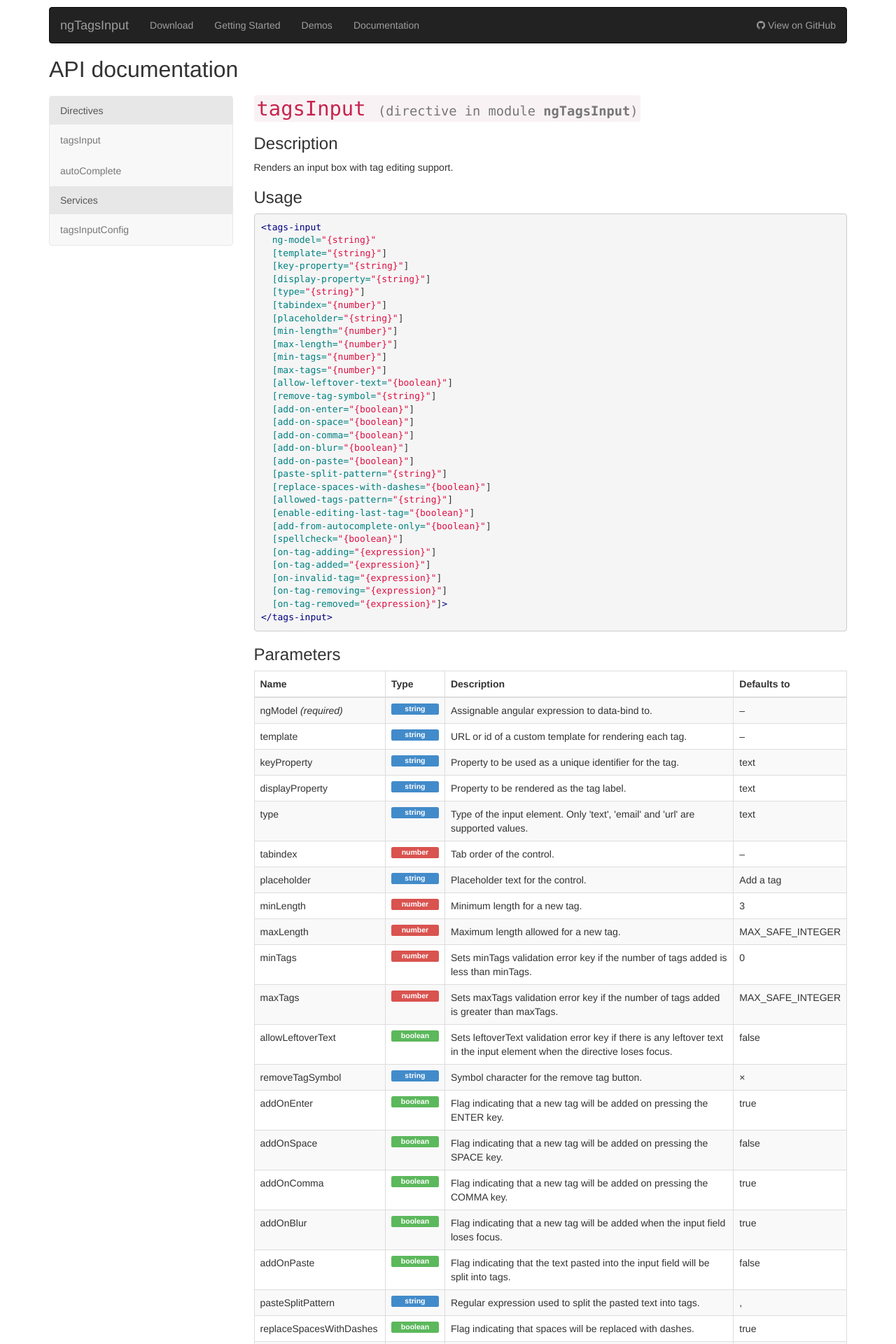
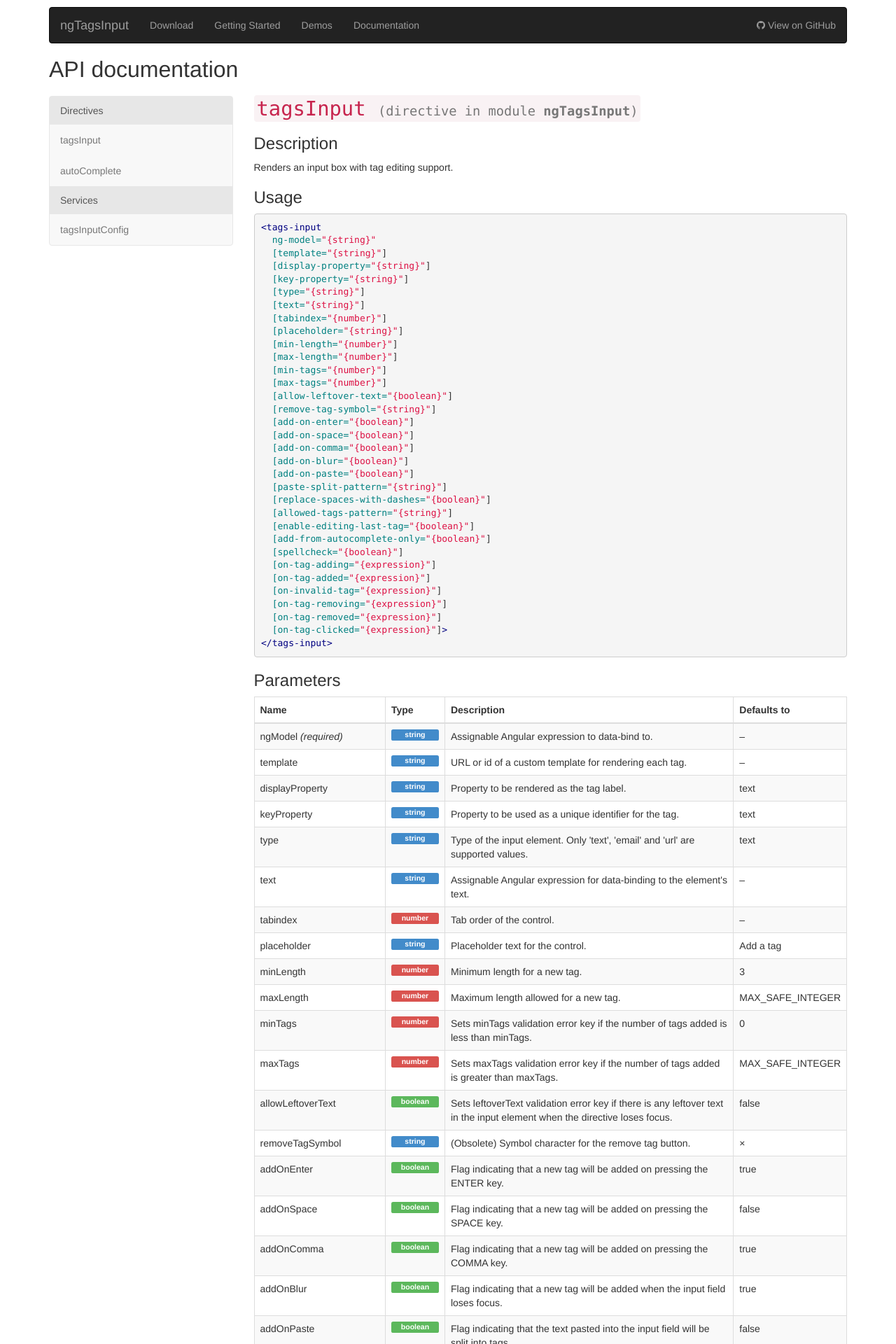
Before and after one commit to mbenford/ngTagsInput, a Jekyll site: the page built from _pages/documentation/api.html, in a window 1280 px wide. Shown: the top 1920 px of the page at 70% size. Built offline with Jekyll 4.4.1, drawn with Linux system fonts in a browser that asks for light colours; nearby versions of some CDN libraries; Markdown is read by kramdown in place of the engine named in the settings; some of the changed text lies outside the part shown.

Commit message:
Updated to v3.0.0

```diff
--- a/_config.yml
+++ b/_config.yml
@@ -2,7 +2,7 @@ name: ngTagsInput Site
 markdown: redcarpet
 highlighter: pygments
 exclude: ['node_modules','*.log']
-stable_version: 2.3.0
+stable_version: 3.0.0
 baseurl: http://mbenford.github.io/ngTagsInput
 
 collections:
--- a/_includes/api/autoComplete.html
+++ b/_includes/api/autoComplete.html
@@ -52,7 +52,7 @@
           <td>displayProperty</td>
           <td><span class="label type type-string">string</span></td>
           <td>Property to be rendered as the autocomplete label.</td>
-          <td>text</td>
+          <td>tagsInput.displayText</td>
         </tr>
         <tr>
           <td>debounceDelay</td>
--- a/_includes/api/tagsInput.html
+++ b/_includes/api/tagsInput.html
@@ -11,9 +11,10 @@
 <tags-input
   ng-model="{string}"
   [template="{string}"]
+  [display-property="{string}"]
   [key-property="{string}"]
-  [display-property="{string}"]
   [type="{string}"]
+  [text="{string}"]
   [tabindex="{number}"]
   [placeholder="{string}"]
   [min-length="{number}"]
@@ -37,7 +38,8 @@
   [on-tag-added="{expression}"]
   [on-invalid-tag="{expression}"]
   [on-tag-removing="{expression}"]
-  [on-tag-removed="{expression}"]>
+  [on-tag-removed="{expression}"]
+  [on-tag-clicked="{expression}"]>
 </tags-input>
 {% endhighlight %}
   </section>
@@ -57,7 +59,7 @@
         <tr>
           <td>ngModel <em>(required)</em></td>
           <td><span class="label type type-string">string</span></td>
-          <td>Assignable angular expression to data-bind to.</td>
+          <td>Assignable Angular expression to data-bind to.</td>
           <td>&ndash;</td>
         </tr>
         <tr>
@@ -67,15 +69,15 @@
           <td>&ndash;</td>
         </tr>
         <tr>
+          <td>displayProperty</td>
+          <td><span class="label type type-string">string</span></td>
+          <td>Property to be rendered as the tag label.</td>
+          <td>text</td>
+        </tr>
+        <tr>
           <td>keyProperty</td>
           <td><span class="label type type-string">string</span></td>
           <td>Property to be used as a unique identifier for the tag.</td>
-          <td>text</td>
-        </tr>
-        <tr>
-          <td>displayProperty</td>
-          <td><span class="label type type-string">string</span></td>
-          <td>Property to be rendered as the tag label.</td>
           <td>text</td>
         </tr>
         <tr>
@@ -83,6 +85,12 @@
           <td><span class="label type type-string">string</span></td>
           <td>Type of the input element. Only 'text', 'email' and 'url' are supported values.</td>
           <td>text</td>
+        </tr>
+        <tr>
+          <td>text</td>
+          <td><span class="label type type-string">string</span></td>
+          <td>Assignable Angular expression for data-binding to the element's text.</td>
+          <td>&ndash;</td>
         </tr>
         <tr>
           <td>tabindex</td>
@@ -129,7 +137,7 @@
         <tr>
           <td>removeTagSymbol</td>
           <td><span class="label type type-string">string</span></td>
-          <td>Symbol character for the remove tag button.</td>
+          <td>(Obsolete) Symbol character for the remove tag button.</td>
           <td>×</td>
         </tr>
         <tr>
@@ -189,7 +197,7 @@
         <tr>
           <td>addFromAutocompleteOnly</td>
           <td><span class="label type type-boolean">boolean</span></td>
-          <td>Flag indicating that only tags coming from the autocomplete list will be allowed. When this flag is true, addOnEnter, addOnComma, addOnSpace, and addOnBlur values are ignored.</td>
+          <td>Flag indicating that only tags coming from the autocomplete list will be allowed. When this flag is true, addOnEnter, addOnComma, addOnSpace and addOnBlur values are ignored.</td>
           <td>false</td>
         </tr>
         <tr>
@@ -228,6 +236,12 @@
           <td>Expression to evaluate upon removing an existing tag. The removed tag is available as $tag.</td>
           <td>&ndash;</td>
         </tr>
+        <tr>
+          <td>onTagClicked</td>
+          <td><span class="label type type-expression">expression</span></td>
+          <td>Expression to evaluate upon clicking an existing tag. The clicked tag is available as $tag.</td>
+          <td>&ndash;</td>
+        </tr>
       </tbody>
     </table>
   </section>
--- a/_includes/api/tagsInputConfig.html
+++ b/_includes/api/tagsInputConfig.html
@@ -2,8 +2,7 @@
   <h1 id="tagsInputConfig"><code>tagsInputConfig <small>(directive in module <strong>ngTagsInput</strong>)</small></code></h1>
   <section>
     <h2>Description</h2>
-    <p>Sets global configuration settings for both tagsInput and autoComplete directives. It's also used internally to parse and
-initialize options from HTML attributes.</p>
+    <p>Sets global configuration settings for both tagsInput and autoComplete directives. It's also used internally to parse and initialize options from HTML attributes.</p>
   </section>
 
   <section>
--- a/_includes/header.html
+++ b/_includes/header.html
@@ -4,7 +4,7 @@
   <meta charset="utf-8">
 
   <script type="text/javascript" src="https://code.jquery.com/jquery-1.11.1.min.js"></script>
-  <script type="text/javascript" src="https://ajax.googleapis.com/ajax/libs/angularjs/1.2.28/angular.min.js"></script>
+  <script type="text/javascript" src="https://ajax.googleapis.com/ajax/libs/angularjs/1.4.2/angular.min.js"></script>
   <script type="text/javascript" src="https://cdnjs.cloudflare.com/ajax/libs/lodash.js/3.4.0/lodash.min.js"></script>
   <script src="https://maxcdn.bootstrapcdn.com/bootstrap/3.2.0/js/bootstrap.min.js"></script>
 
```
Also changed, not shown: css/ng-tags-input.bootstrap.min.css, css/ng-tags-input.min.css, js/ng-tags-input.min.js.
